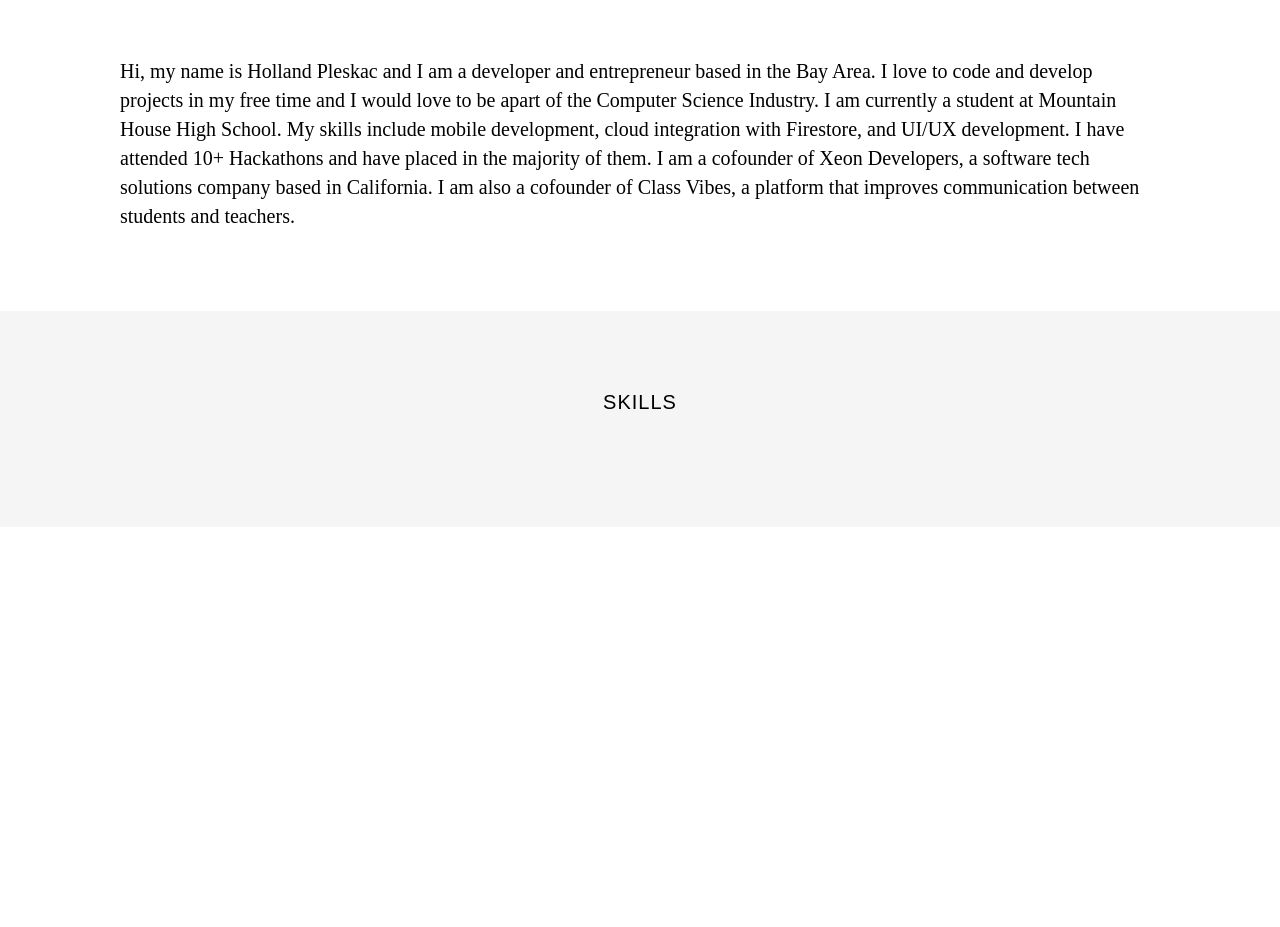
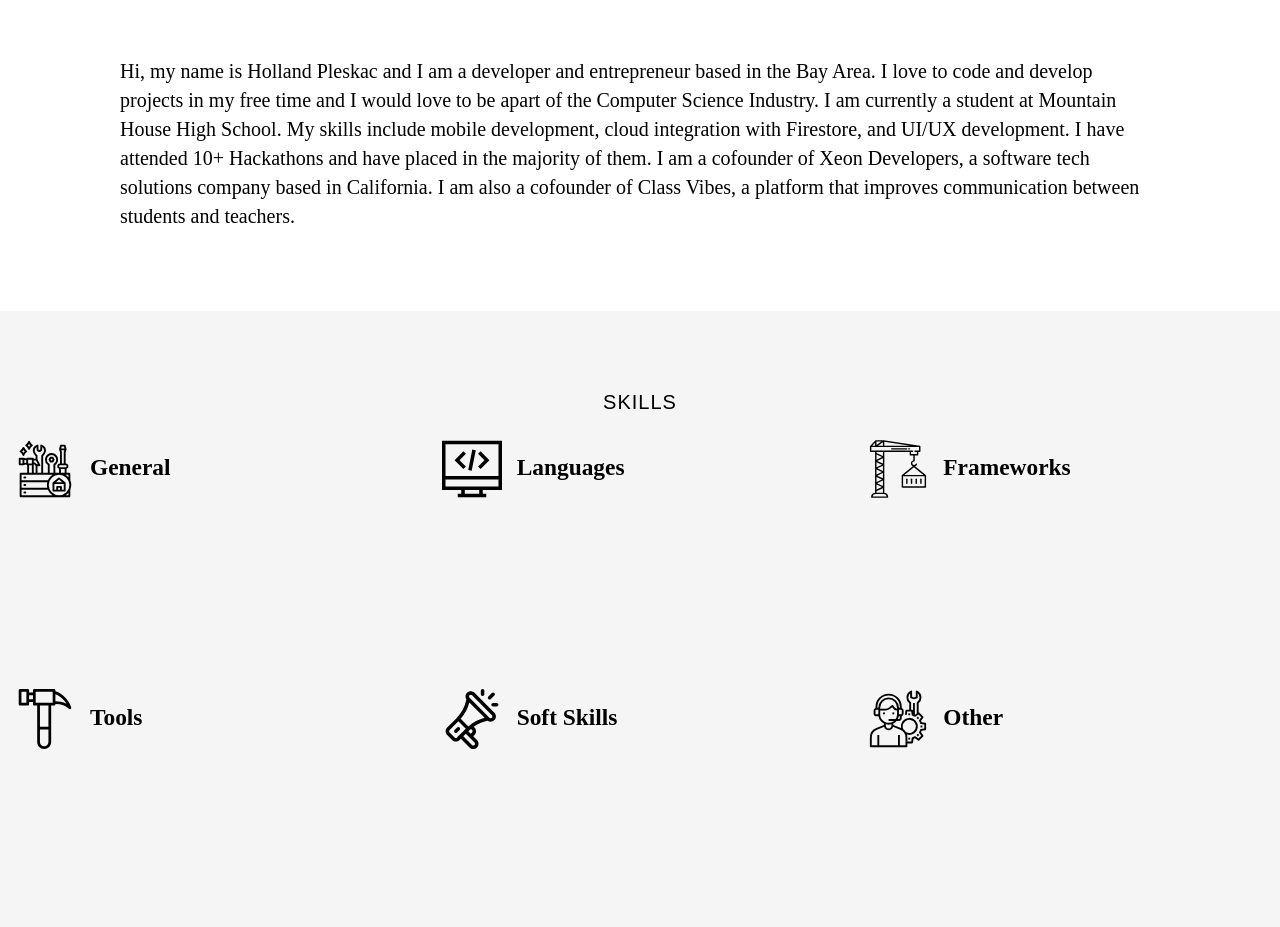
Before and after one commit to HollandPleskac/Personal-Website, a plain HTML site: page index.html in a window 1280 px wide. Shown: the part 1156-2083 px from the top of the page. Before the commit the page ends 1683 px from the top, so only its background shows below. Drawn offline with Linux system fonts and the light colour scheme.

Commit message:
skills icon

```diff
--- a/css/styles.css
+++ b/css/styles.css
@@ -35,6 +35,7 @@
     text-align: center;
     font-weight: 200;
     font-size: 90%;
+    /* text-transform: uppercase; */
 
 }
 
@@ -88,3 +89,51 @@
 .skills-section {
     background-color: rgb(245, 245, 245);
 }
+
+.skills-grid {
+    height: 500px;
+    display: grid;
+    grid-template-columns: 1fr 1fr 1fr;
+    grid-template-rows: 1fr 1fr;
+}
+
+.general {
+    /* background-color: lightblue; */
+
+}
+
+.languages {
+    /* background-color: lightgreen; */
+
+}
+
+.frameworks {
+    /* background-color: lightcoral; */
+}
+
+.tools {
+    /* background-color: burlywood; */
+
+}
+
+.soft-skills {
+    /* background-color: red; */
+
+}
+
+.other {
+    /* background-color: blue; */
+
+}
+
+.skill-icon {
+    margin-top: 15px;
+    margin-left: 15px;
+    float: left;
+
+}
+
+.skill-text{
+    margin-top: 30px;
+    margin-left: 90px;
+}
--- a/index.html
+++ b/index.html
@@ -7,6 +7,10 @@
     <title>Holland Pleskac</title>
 
     <link rel="stylesheet" href="css/styles.css">
+    <script src="https://kit.fontawesome.com/9ac427a36e.js" crossorigin="anonymous"></script>
+
+
+
 </head>
 
 <body>
@@ -45,12 +49,44 @@
 
     <section class="skills-section">
         <h2>Skills</h2>
+        <div class="skills-grid">
+            <div class="general">
+                <img src="./img/toolbox.svg" alt="general icon" height="60px" width="60px" class="skill-icon">
+                <h3 class="skill-text">General</h3>
+            </div>
+            <div class="languages">
+                <img src="./img/code.svg" alt="languages icon" height="60px" width="60px" class="skill-icon">
+                <h3 class="skill-text">Languages</h3>
+            </div>
+            <div class="frameworks">
+                <img src="./img/crane.svg" alt="framework icon" height="60px" width="60px" class="skill-icon">
+                <h3 class="skill-text">Frameworks</h3>
+            </div>
+            <div class="tools">
+                <img src="./img/hammer.svg" alt="tool icon" height="60px" width="60px" class="skill-icon">
+                <h3 class="skill-text">Tools</h3>
+            </div>
+            <div class="soft-skills">
+                <img src="./img/megaphone.svg" alt="soft skill icon" height="60px" width="60px" class="skill-icon">
+                <h3 class="skill-text">Soft Skills</h3>
+            </div>
+            <div class="other">
+                <img src="./img/consulting.svg" alt="other icon" height="60px" width="60px" class="skill-icon">
+                <h3 class="skill-text">Other</h3>
+            </div>
+        </div>
 
-        <ul>
+
+        <!-- <ul>
+            <li><i class="fas fa-tools"></i> General</li>
+            <li><i class="fas fa-code"></i> Languages</li>
+            <li><i class="fas fa-tools"></i> Frameworks</li>
+            <li><i class="fas fa-tools"></i> Tools</li>
+            <li><i class="fas fa-tools"></i> Soft Skills</li>
             <li>
-
+                <i class="fas fa-tools"></i> Other
             </li>
-        </ul>
+        </ul> -->
     </section>
 
 
```
Also changed, not shown: img/code.svg (added), img/consulting.svg (added), img/crane.svg (added), img/hammer.svg (added), img/megaphone.svg (added), img/toolbox.svg (added).
